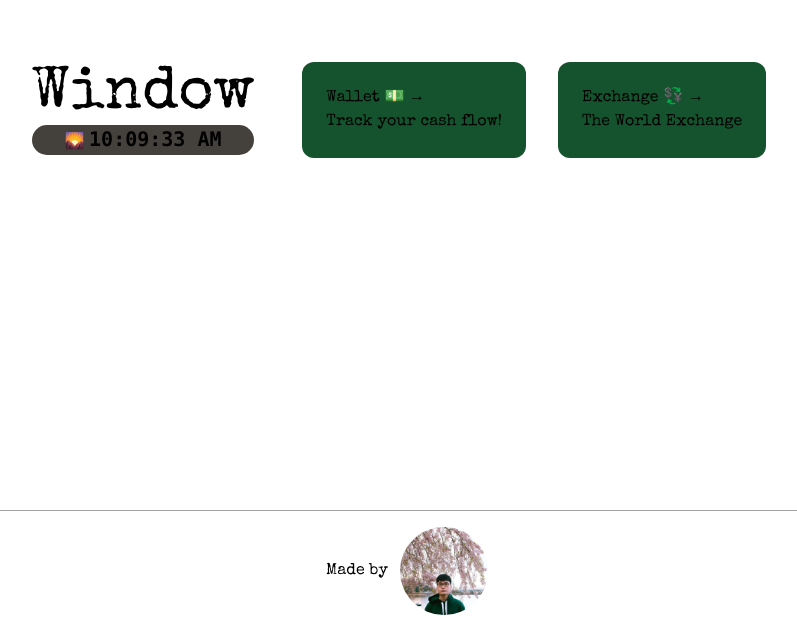
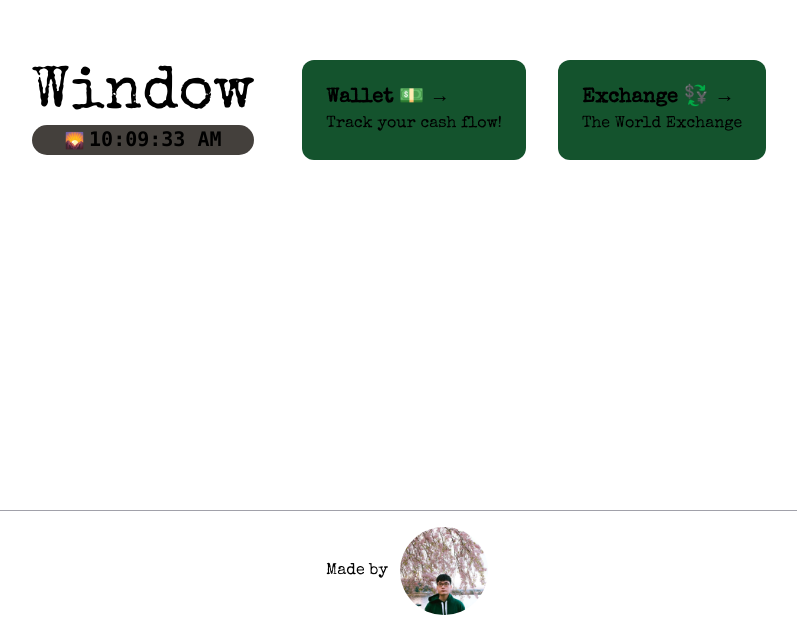
Before and after one commit to JeremyLoh/window, a Next.js app: page / in a window 1280 px wide. Shown: the part 290-921 px from the top of the page, without its empty margins (233-1030 px from the left). Built offline with nearby package versions, Linux system fonts and the light colour scheme.

Commit message:
Update font CSS for homepage feature links

```diff
--- a/pages/index.tsx
+++ b/pages/index.tsx
@@ -20,7 +20,7 @@ export default function Home() {
         <div className="flex max-w-2xl flex-col flex-wrap items-stretch justify-center sm:flex-row">
           <section>
             <CardLink href="/wallet" ariaLabel="wallet-feature">
-              <h2>
+              <h2 className="text-xl font-bold">
                 Wallet <Emoji symbol="💵" label="money" /> &rarr;
               </h2>
               <p>Track your cash flow!</p>
@@ -28,7 +28,7 @@ export default function Home() {
           </section>
           <section>
             <CardLink href="/exchange" ariaLabel="exchange-feature">
-              <h2>
+              <h2 className="text-xl font-bold">
                 Exchange <Emoji symbol="💱" label="currency-exchange" /> &rarr;
               </h2>
               <p>The World Exchange</p>
```
